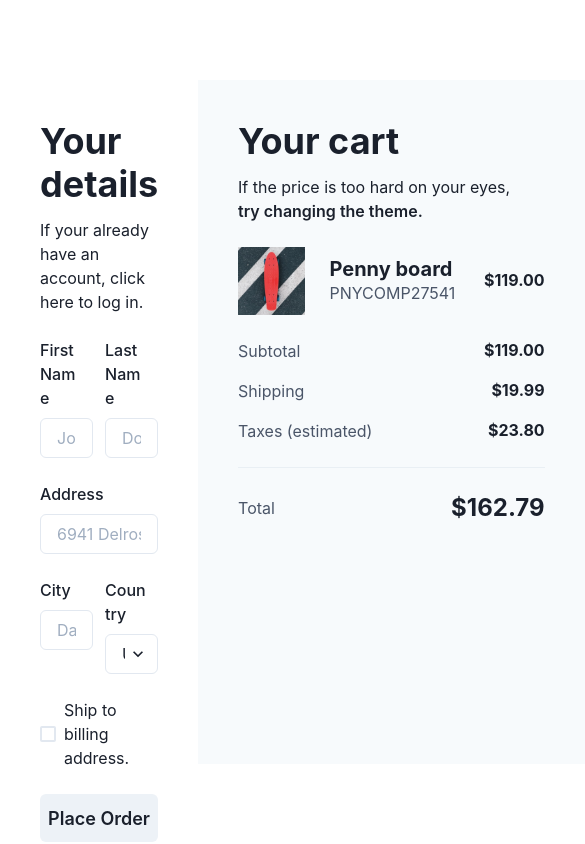
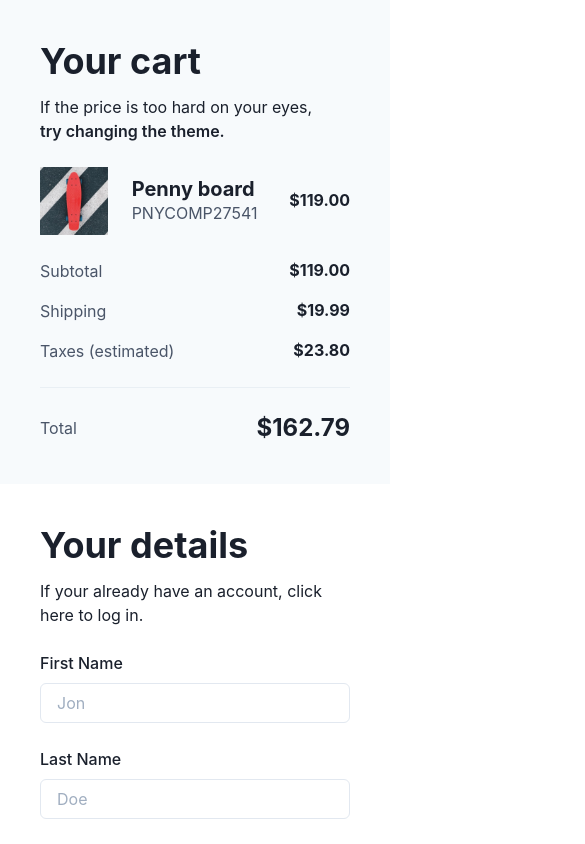
Before and after one commit to jdphil/chakra-nextjs, a Next.js app: page / in a window 390 px wide. Shown: the top 844 px of the page, 585 px wide, since content can reach past the window. Built offline with nearby package versions, Linux system fonts and the light colour scheme.

Commit message:
responsive in ch4.

```diff
--- a/pages/index.tsx
+++ b/pages/index.tsx
@@ -4,7 +4,11 @@
 
 const IndexPage = () => (
   <Container maxW="container.xl" p={0}>
-    <Flex h="100vh" py={20}>
+    <Flex
+      h={{ base: 'auto', md: "100vh" }}
+      py={[0, 10, 20]}
+      direction={{ base: 'column-reverse', md: 'row' }}
+    >
       <Details />
       <Cart />
     </Flex>
--- a/src/sections/details.tsx
+++ b/src/sections/details.tsx
@@ -1,6 +1,20 @@
-import { FormControl, FormLabel, Input, VStack, Heading, Text, SimpleGrid, GridItem, Select, Button, Checkbox } from "@chakra-ui/react";
+import {
+    FormControl,
+    FormLabel,
+    Input,
+    VStack,
+    Heading,
+    Text,
+    SimpleGrid,
+    GridItem,
+    Select,
+    Button,
+    Checkbox,
+    useBreakpointValue
+} from "@chakra-ui/react";
 
 const Details = () => {
+    const colSpan = useBreakpointValue({ base: 2, md: 1 });
     return (
         <VStack w="full" h="full" p={10} spacing={6}>
             <VStack spacing={3} alignItems="flex-start">
@@ -8,13 +22,13 @@
                 <Text>If your already have an account, click here to log in.</Text>
             </VStack>
             <SimpleGrid columns={2} columnGap={3} rowGap={6} w="full">
-                <GridItem colSpan={1}>
+                <GridItem colSpan={colSpan}>
                     <FormControl>
                         <FormLabel>First Name</FormLabel>
                         <Input placeholder="Jon" />
                     </FormControl>
                 </GridItem>
-                <GridItem colSpan={1}>
+                <GridItem colSpan={colSpan}>
                     <FormControl>
                         <FormLabel>Last Name</FormLabel>
                         <Input placeholder="Doe" />
@@ -26,13 +40,13 @@
                         <Input placeholder="6941 Delrose" />
                     </FormControl>
                 </GridItem>
-                <GridItem colSpan={1}>
+                <GridItem colSpan={colSpan}>
                     <FormControl>
                         <FormLabel>City</FormLabel>
                         <Input placeholder="Dallas" />
                     </FormControl>
                 </GridItem>
-                <GridItem colSpan={1}>
+                <GridItem colSpan={colSpan}>
                     <FormControl>
                         <FormLabel>Country</FormLabel>
                         <Select>
```
